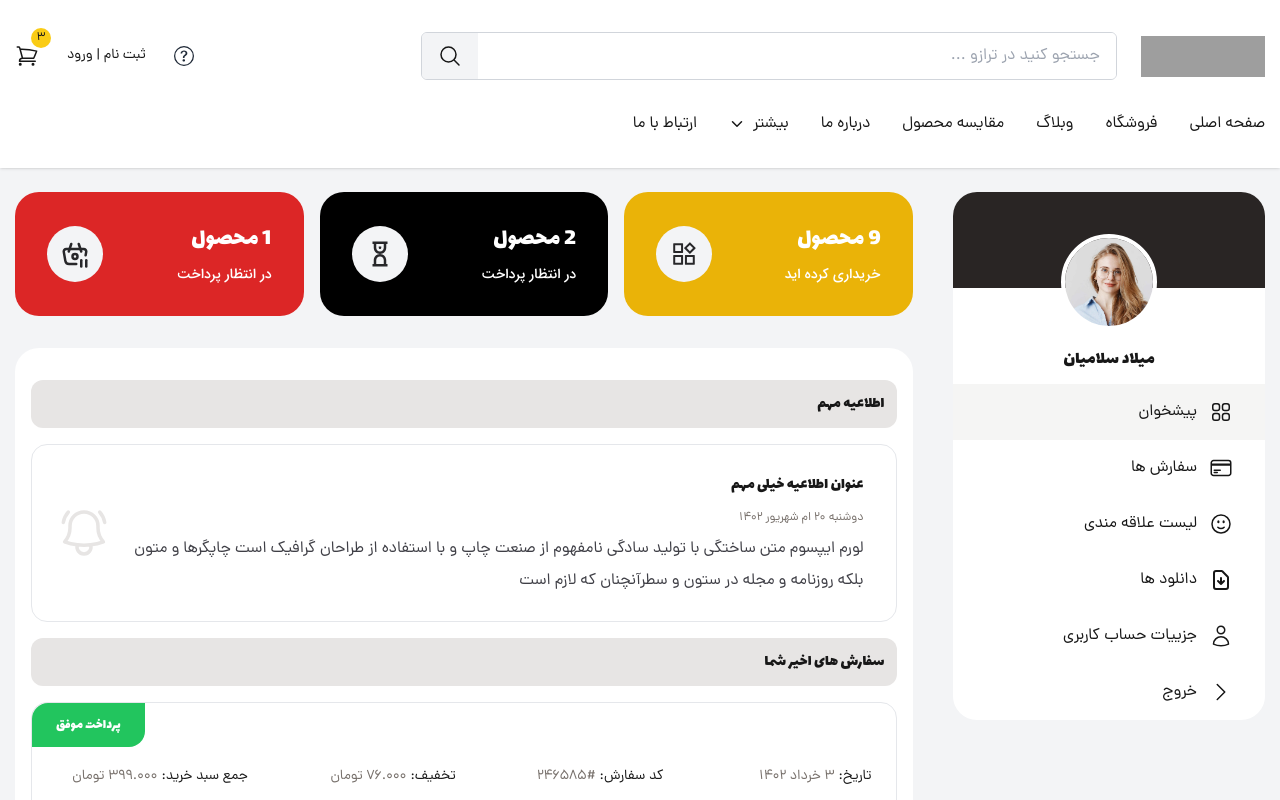
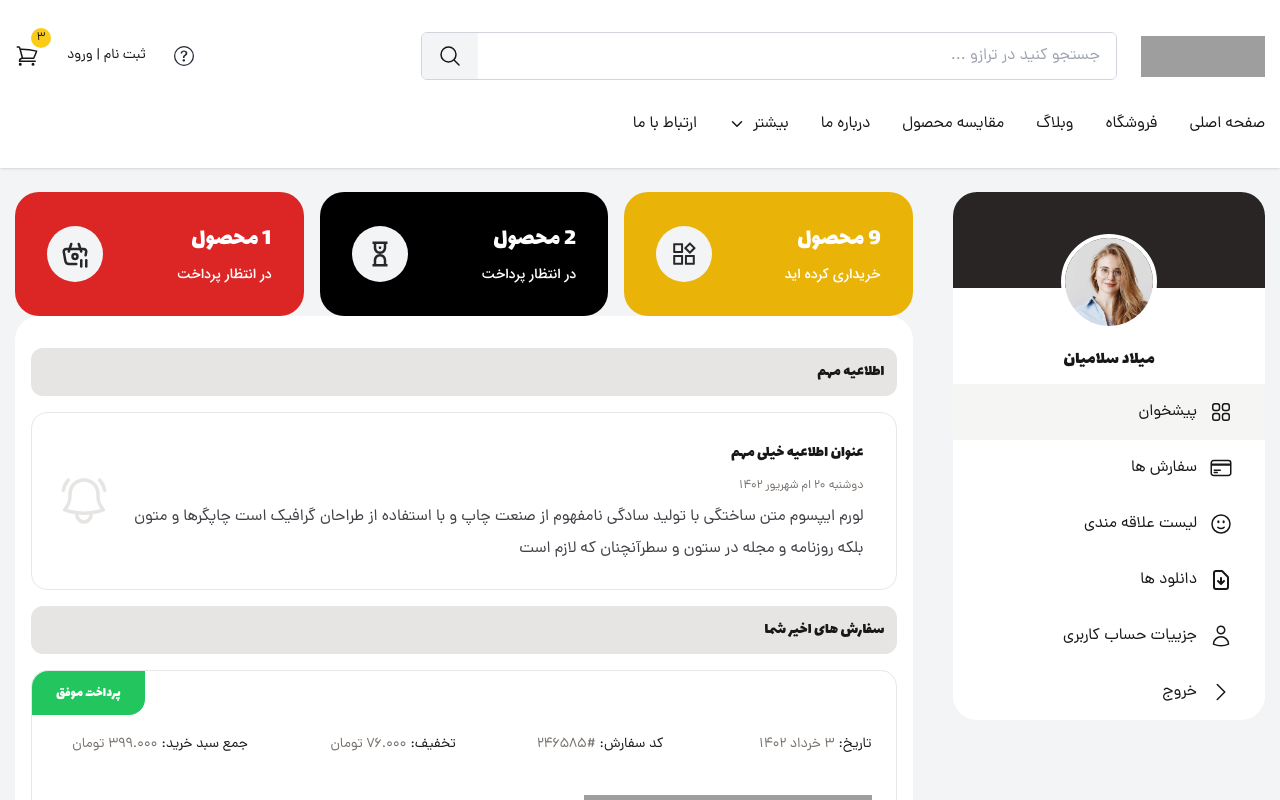
Before and after one commit to milad1385/tool-shop, a Next.js app: page /p-user in a window 1280 px wide. Shown: the top 800 px of the page. Built offline with nearby package versions, Linux system fonts and the light colour scheme; grey boxes are pictures that could not be loaded.

Commit message:
add user panel  container

```diff
--- a/src/app/p-user/favorites/page.tsx
+++ b/src/app/p-user/favorites/page.tsx
@@ -1,13 +1,14 @@
+import Container from "@/components/templates/p-user/Container";
 import FavoriteList from "@/components/templates/p-user/FavoriteList";
 import Title from "@/components/templates/p-user/Title";
 import React from "react";
 
 function page() {
   return (
-    <div className="bg-white rounded-2xl md:rounded-3xl p-4">
+    <Container>
       <Title content="لیست علاقه مندی ها" />
-      <FavoriteList/>
-    </div>
+      <FavoriteList />
+    </Container>
   );
 }
 
--- a/src/app/p-user/orders/page.tsx
+++ b/src/app/p-user/orders/page.tsx
@@ -1,3 +1,4 @@
+import Container from "@/components/templates/p-user/Container";
 import Filters from "@/components/templates/p-user/Filters";
 import Orders from "@/components/templates/p-user/Orders";
 import Title from "@/components/templates/p-user/Title";
@@ -5,7 +6,7 @@ import React from "react";
 
 function page() {
   return (
-    <div className="bg-white rounded-2xl md:rounded-3xl p-4">
+    <Container>
       <Title content="سفارش ها" />
       <Filters
         items={[
@@ -17,7 +18,7 @@ function page() {
         slug="status"
       />
       <Orders />
-    </div>
+    </Container>
   );
 }
 
--- a/src/app/p-user/page.tsx
+++ b/src/app/p-user/page.tsx
@@ -1,3 +1,4 @@
+import Container from "@/components/templates/p-user/Container";
 import MobileMenu from "@/components/templates/p-user/MobileMenu";
 import Notification from "@/components/templates/p-user/Notification";
 import Orders from "@/components/templates/p-user/Orders";
@@ -9,11 +10,11 @@ function page() {
     <div>
       <MobileMenu />
       <Stats />
-      <div className="bg-white rounded-2xl md:rounded-3xl p-4 mt-8">
+      <Container>
         <Notification />
         <Title content="سفارش های اخیر شما" />
         <Orders />
-      </div>
+      </Container>
     </div>
   );
 }
--- /dev/null
+++ b/src/components/templates/p-user/Container.tsx
@@ -0,0 +1,13 @@
+import React from "react";
+
+function Container({
+  children,
+}: Readonly<{
+  children: React.ReactNode;
+}>) {
+  return (
+    <div className="bg-white rounded-2xl md:rounded-3xl p-4">{children}</div>
+  );
+}
+
+export default Container;
```
